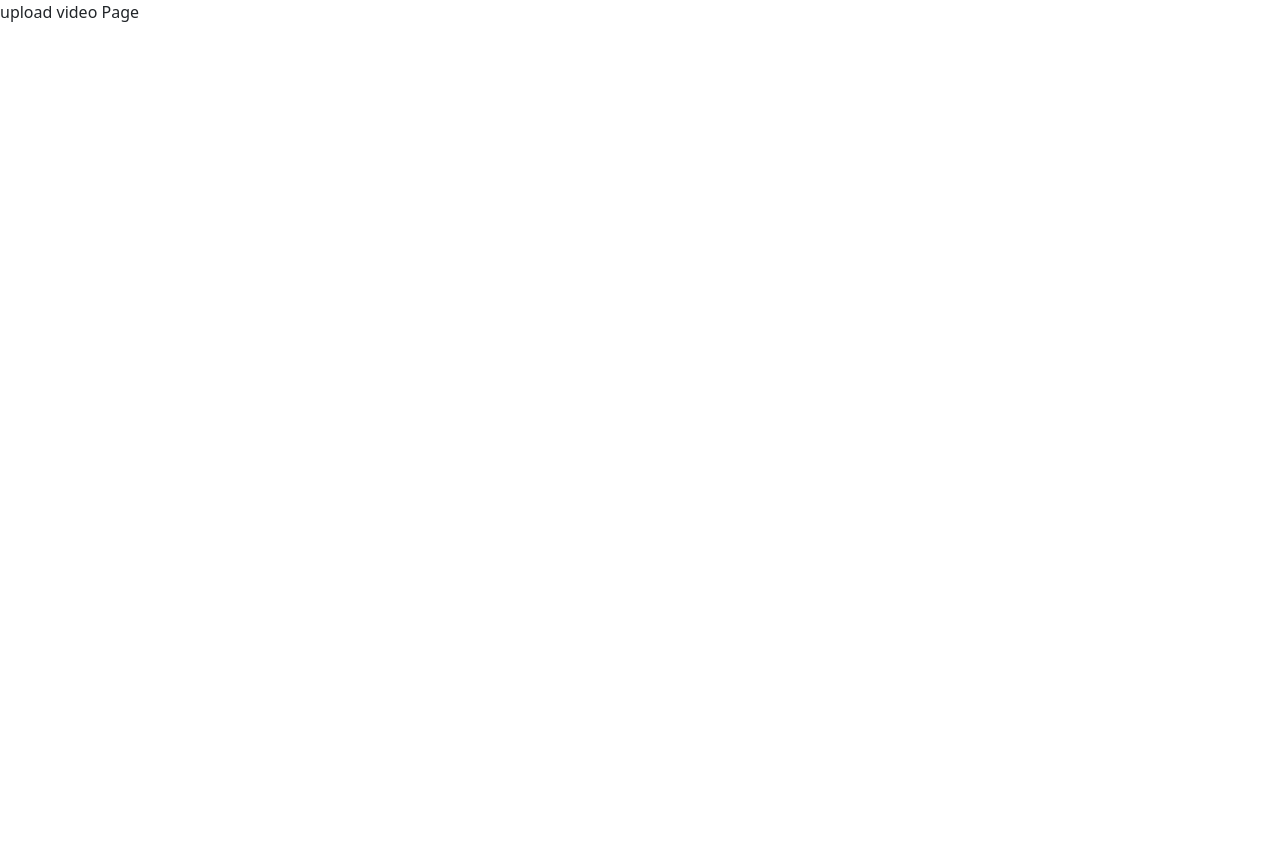
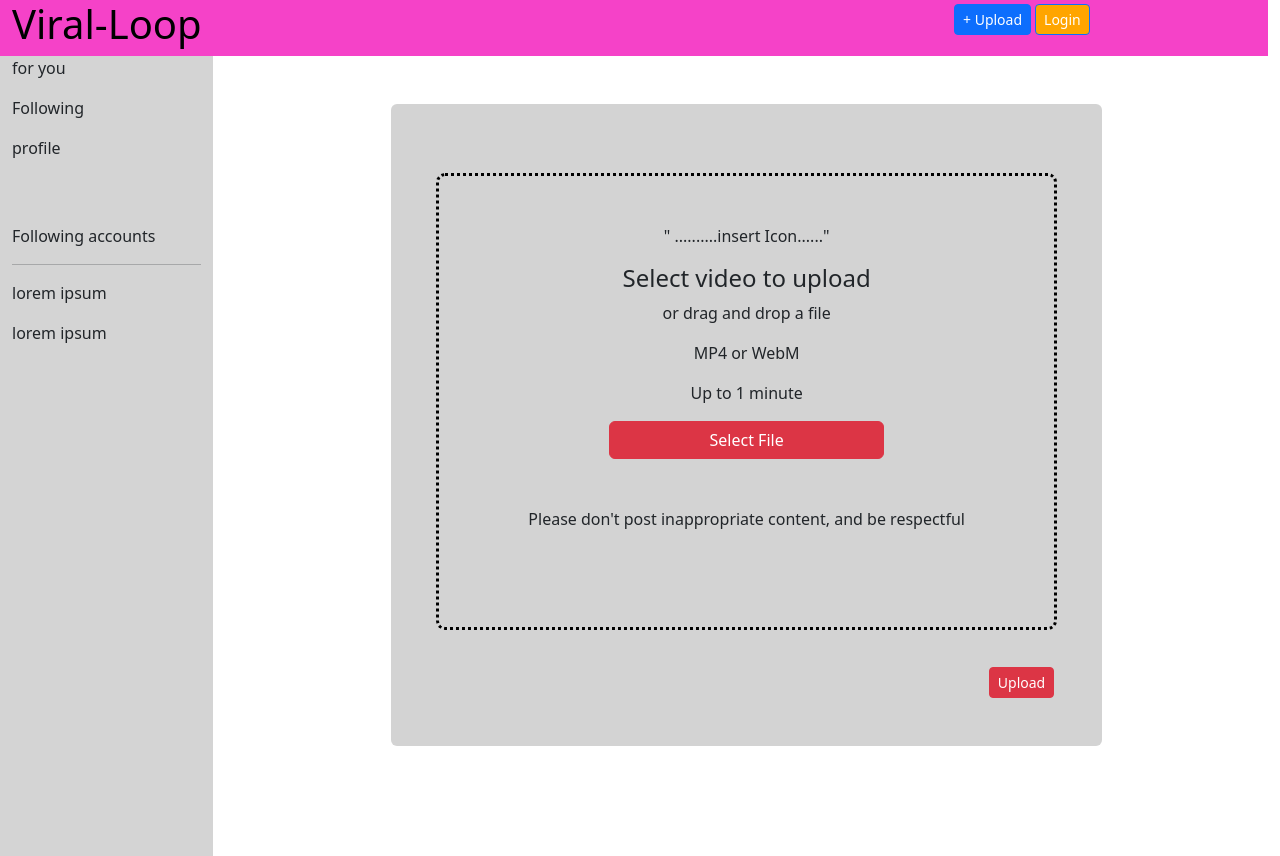
Before and after one commit to Blodowica/TikTok-Clone-Frontend, a React (Create React App) app in the folder tiktokclone/: page /upload in a window 1280 px wide. Before the commit the page ends 800 px from the top, so only its background shows below. Built offline with nearby package versions, Linux system fonts and the light colour scheme; no server answers.

Commit message:
added the initial upload page

```diff
--- a/tiktokclone/src/App.js
+++ b/tiktokclone/src/App.js
@@ -2,6 +2,8 @@ import logo from "./logo.svg";
 import "./App.css";
 import { Routes, Route } from "react-router-dom";
 import HomePage from "./Pages/homePage";
+import UploadVideoPage from "./Pages/uploadVideoPage";
+
 import "bootstrap/dist/css/bootstrap.min.css";
 
 function App() {
@@ -10,7 +12,7 @@ function App() {
       <Routes>
         <Route path="/" element={<HomePage />}></Route>
         <Route path="/login" element={"Login Page"}></Route>
-        <Route path="/upload" element={"upload video Page"}></Route>
+        <Route path="/upload" element={<UploadVideoPage />}></Route>
         <Route path="/profile" element={"profile Page"}></Route>
         <Route path="*" element={"404 Page not found "} />
       </Routes>
--- a/tiktokclone/src/Components/NavBar.jsx
+++ b/tiktokclone/src/Components/NavHeaderComponent.jsx
@@ -4,23 +4,33 @@ import { useAuth0 } from "@auth0/auth0-react";
 import Image from "react-bootstrap/Image";
 import { Link } from "react-router-dom";
 
-function NavBar() {
+function NavHeader() {
   const { loginWithRedirect } = useAuth0();
   const { user, isAuthenticated, isLoading, logout } = useAuth0();
 
   return (
-    <Row xxl={12} xl={12} lg={12} md={12} sm={12} xs={12}>
+    <Row
+      xxl={12}
+      xl={12}
+      lg={12}
+      md={12}
+      sm={12}
+      xs={12}
+      style={{ backgroundColor: "#f542c8" }}
+    >
       <Col xl={3}>
         <Link style={{ textDecoration: "none", color: "black" }} to={"/"}>
-          <h1>TokTik</h1>
+          <h1>Viral-Loop</h1>
         </Link>
       </Col>
       <Col xl={6} className="mt-2"></Col>
       <Col xl={3}>
-        <Button className="mt-1" size="sm">
-          + Upload
-        </Button>
-        {console.log(user)}
+        <Link to={"/upload"}>
+          <Button className="mt-1" size="sm">
+            + Upload
+          </Button>
+        </Link>
+
         {!isAuthenticated ? (
           <Button
             className=" mt-1 ms-1"
@@ -58,4 +68,4 @@ function NavBar() {
   );
 }
 
-export default NavBar;
+export default NavHeader;
--- /dev/null
+++ b/tiktokclone/src/Components/SideNavBarComponent.jsx
@@ -0,0 +1,21 @@
+import React from "react";
+import { Col } from "react-bootstrap";
+function SideNavBarComponent() {
+  return (
+    <>
+      <Col style={{ backgroundColor: "#d4d4d4", height: "100vh" }}>
+        <p>for you</p>
+        <p>Following</p>
+        <p>profile</p>
+        <br />
+        <br />
+        <p>Following accounts</p>
+        <hr />
+        <p>lorem ipsum</p>
+        <p>lorem ipsum</p>
+      </Col>
+    </>
+  );
+}
+
+export default SideNavBarComponent;
--- /dev/null
+++ b/tiktokclone/src/Components/UploadVideoComponent.jsx
@@ -0,0 +1,91 @@
+import React, { useRef, useState } from "react";
+import { Button, Col, Row } from "react-bootstrap";
+
+function UploadVideoComponent() {
+  const fileInputRef = useRef(null);
+  const [selectedFileName, setSelectedFileName] = useState("");
+
+  function handleFileSubmit() {
+    fileInputRef.current.click();
+    console.log("handleFileSubmit test");
+  }
+
+  function handleFileChange(event) {
+    const file = event.target.files[0];
+    console.log("Selected file:", file);
+    setSelectedFileName(file.name);
+
+    // Handle the file here
+  }
+
+  return (
+    <>
+      <Row className="mt-5">
+        <Col xl={2}></Col>
+
+        {/* Upload component starts here  */}
+        <Col
+          className="p-5 rounded"
+          xl={8}
+          style={{
+            backgroundColor: "#d3d3d3",
+            // outlineStyle: "dotted",
+            // outlineColor: "black",
+          }}
+        >
+          <Col
+            className="p-4 mt-4 mb-4 rounded"
+            style={{
+              backgroundColor: "#d3d3d3",
+              outlineStyle: "dotted",
+              outlineColor: "black",
+            }}
+          >
+            <Col className="p-2 mt-3 mb-5">
+              <>
+                <p className="text-center">" ..........insert Icon......"</p>
+                <h4 className="text-center">Select video to upload</h4>
+                <p className="text-center">or drag and drop a file</p>
+                <p className="mt-1 text-center">MP4 or WebM</p>
+                <p className="text-center">Up to 1 minute</p>
+
+                <Col className="d-flex justify-content-center mt-3">
+                  <input
+                    type="file"
+                    ref={fileInputRef}
+                    style={{ display: "none" }}
+                    onChange={handleFileChange}
+                  />
+                  <Button
+                    onClick={handleFileSubmit}
+                    variant="primary"
+                    className="btn btn-danger w-50"
+                  >
+                    Select File
+                  </Button>
+                </Col>
+                <p style={{ fontSize: "70%" }} className="mt-2 text-center">
+                  {selectedFileName}
+                </p>
+                <p className="text-center mt-5">
+                  Please don't post inappropriate content, and be respectful
+                </p>
+              </>
+            </Col>
+          </Col>
+          <Col className="d-flex justify-content-end">
+            <Button
+              variant="danger"
+              className="d-flex justify-content-end mt-3 "
+              size="sm"
+            >
+              Upload
+            </Button>
+          </Col>
+        </Col>
+      </Row>
+    </>
+  );
+}
+
+export default UploadVideoComponent;
--- a/tiktokclone/src/Pages/homePage.jsx
+++ b/tiktokclone/src/Pages/homePage.jsx
@@ -1,24 +1,17 @@
 import React, { Component } from "react";
 import { Button, Col, Container, Form, Row } from "react-bootstrap";
-import NavBar from "../Components/NavBar";
+import NavHeader from "../Components/NavHeaderComponent";
 import VideoPlayerComponent from "../Components/VideoPlayerComponent";
+import SideNavBarComponent from "../Components/SideNavBarComponent";
 
 function HomePage() {
   return (
     <Container fluid>
-      <NavBar />
-      <hr />
+      <NavHeader />
+
       <Row>
-        <Col xl={2}>
-          <p>for you</p>
-          <p>Following</p>
-          <p>profile</p>
-          <br />
-          <br />
-          <p>Following accounts</p>
-          <hr />
-          <p>lorem ipsum</p>
-          <p>lorem ipsum</p>
+        <Col xl={2} style={{ backgroundColor: "#d4d4d4" }}>
+          <SideNavBarComponent />
         </Col>
         <Col xl={2}></Col>
         <Col className="d-flex justify-content-center mt-4" xl={3} fluid>
--- /dev/null
+++ b/tiktokclone/src/Pages/uploadVideoPage.jsx
@@ -0,0 +1,32 @@
+import React from "react";
+import { Button, Col, Container, Row } from "react-bootstrap";
+import NavHeader from "../Components/NavHeaderComponent";
+import SideNavBarComponent from "../Components/SideNavBarComponent";
+import UploadVideoComponent from "../Components/UploadVideoComponent";
+// import UploadVideoComponent from "../Components/UploadVideoComponent"; // Importing the UploadVideoComponent
+
+function UploadVideoPage() {
+  return (
+    <>
+      <Container fluid>
+        <Row>
+          <NavHeader />
+        </Row>
+
+        <Row xl={12}>
+          {/* Side bar here */}
+          <Col xl={2} lg={2} style={{ backgroundColor: "#d4d4d4" }}>
+            <SideNavBarComponent />
+          </Col>
+
+          {/* upload video funct start here */}
+          <Col xl={10}>
+            <UploadVideoComponent />
+          </Col>
+        </Row>
+      </Container>
+    </>
+  );
+}
+
+export default UploadVideoPage;
```
Also changed, not shown: tiktokclone/src/Components/EditVideoComponent.jsx (added, +11 -0 lines).
